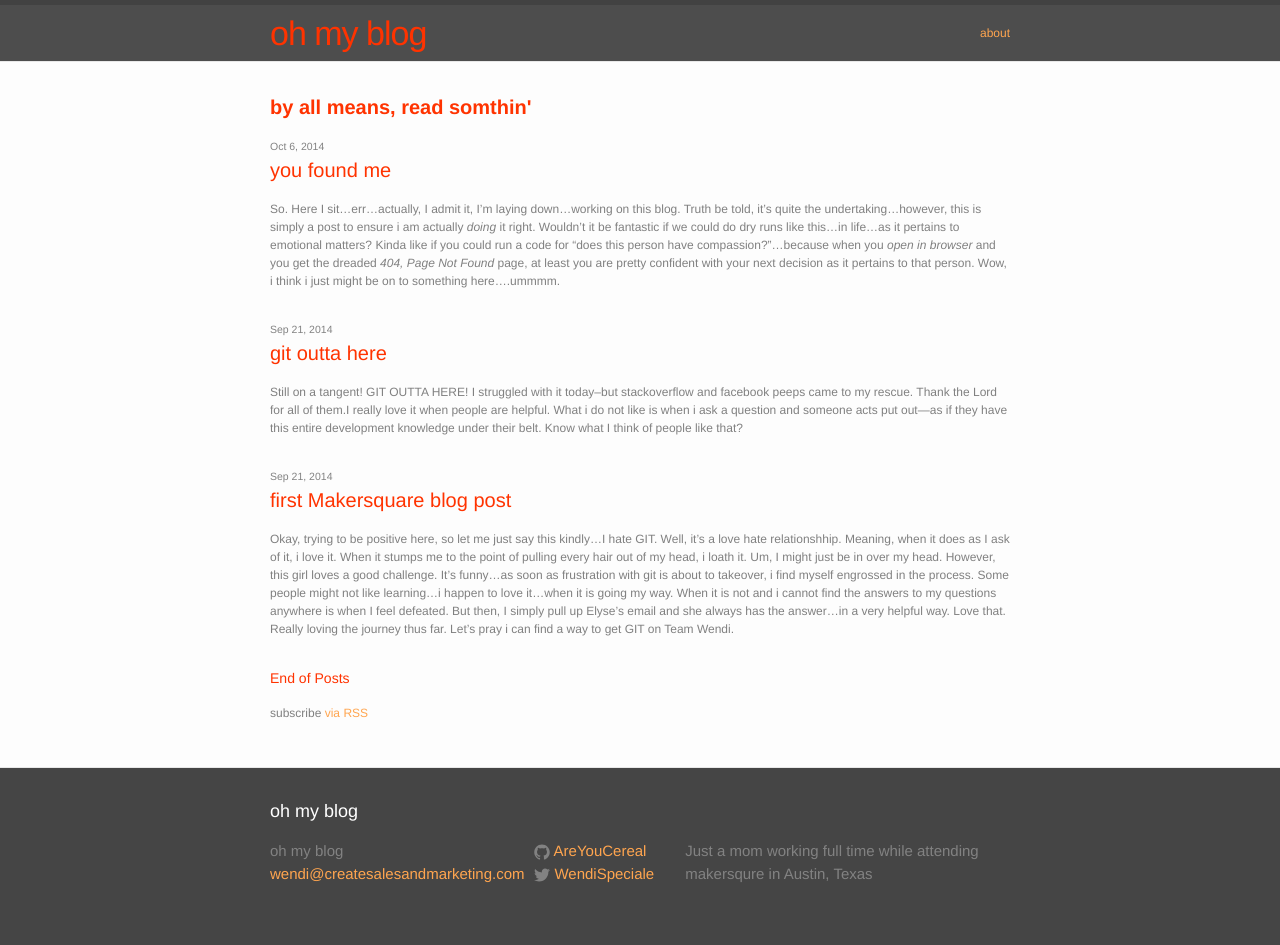
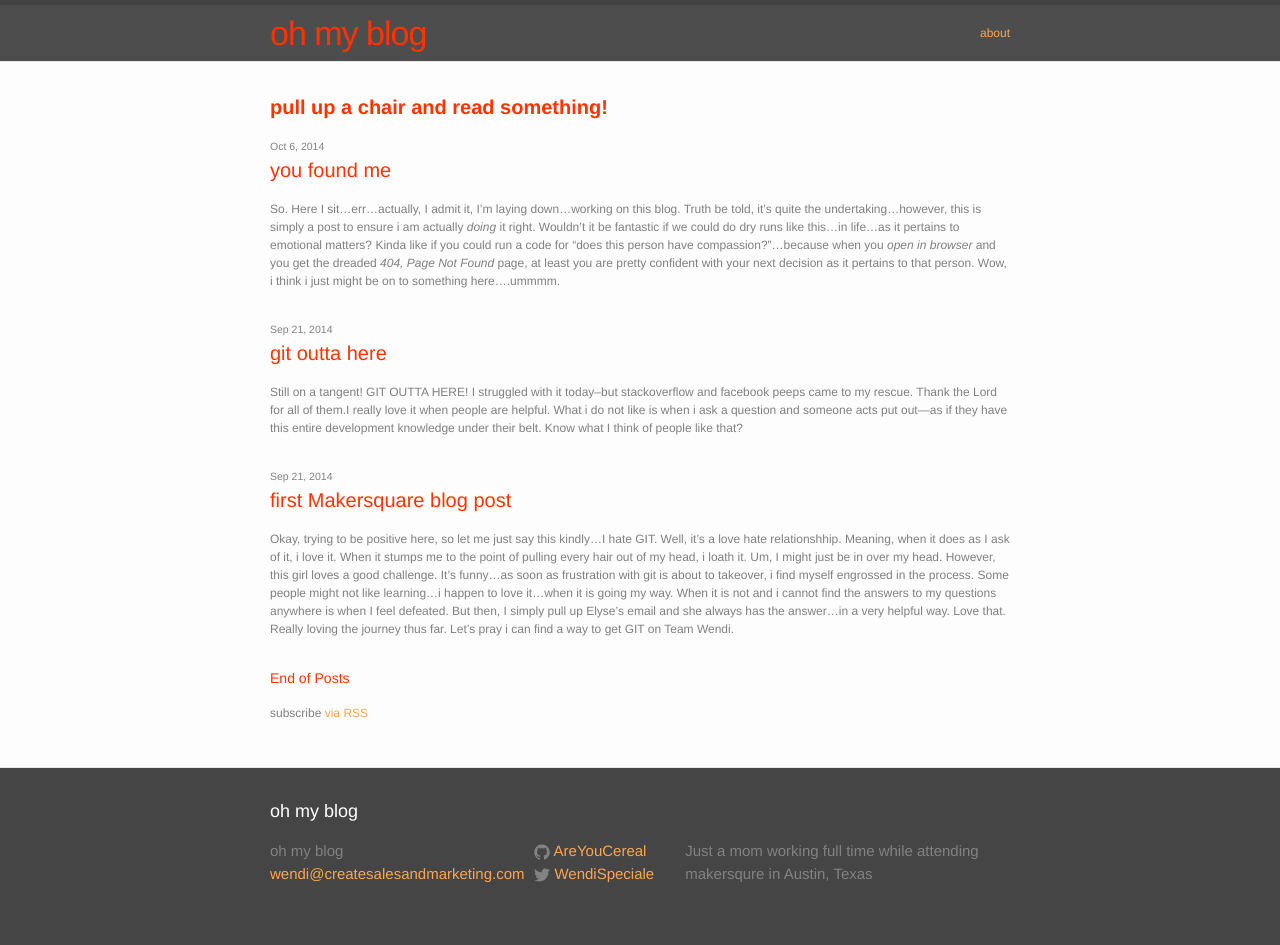
Before and after one commit to AreYouCereal/areyoucereal.github.io, a Jekyll site: the page built from index.html, in a window 1280 px wide. Built offline with Jekyll 4.4.1, drawn with Linux system fonts in a browser that asks for light colours.

Commit message:
updating inex title

```diff
--- a/index.html
+++ b/index.html
@@ -4,7 +4,7 @@ layout: default
 
 <div class="home">
 
-  <h1 class="page-heading">by all means, read somthin'</h1>
+  <h1 class="page-heading">pull up a chair and read something!</h1>
 
   <ul class="post-list">
     {% for post in site.posts %}
```
